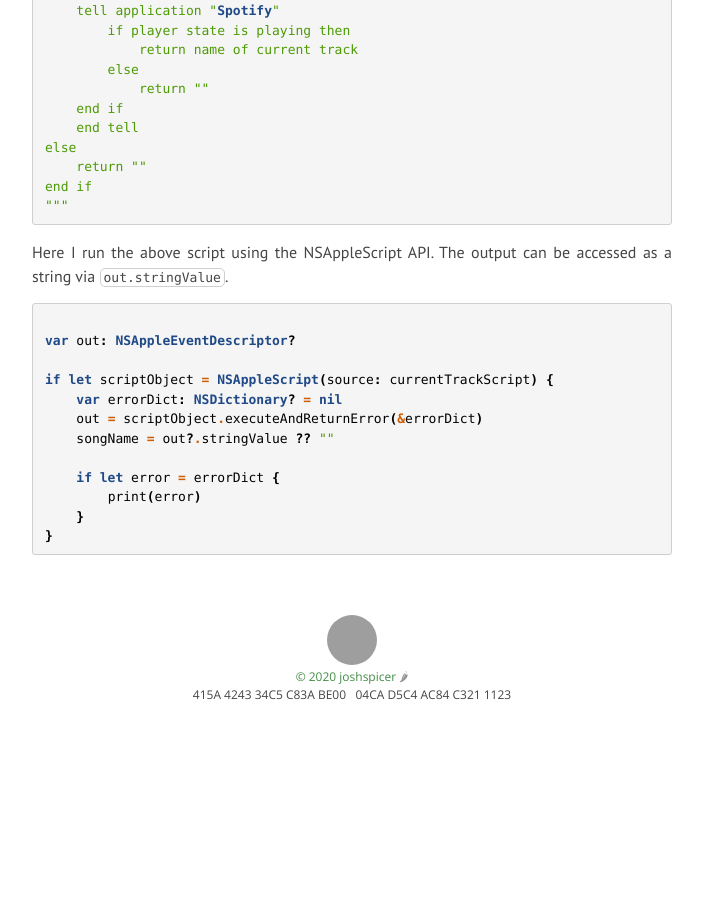
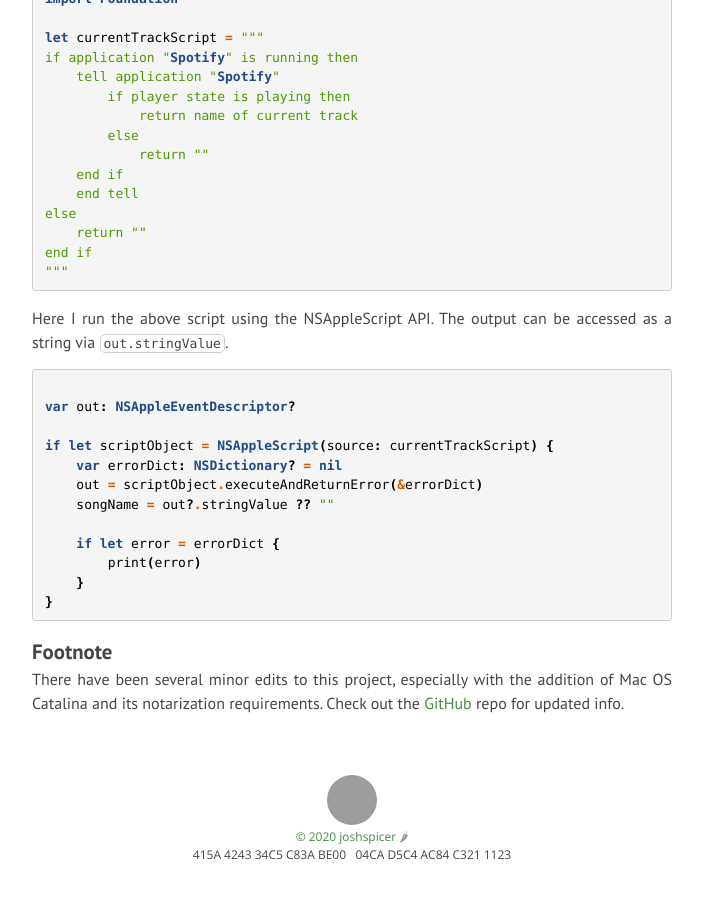
Before and after one commit to diezcami/arctic-fox-theme, a Jekyll site: the page built from _posts/2019-02-07-mojave-macos.md, in a window 1280 px wide and 900 px high, scrolled down 3748 px. Shown: the whole window, without its empty margins (288-991 px from the left). Built offline with Jekyll 4.4.1, drawn with Linux system fonts in a browser that asks for light colours; nearby versions of some CDN libraries; before the commit the page ends 4488 px from its top, so only the background shows below that; some of the changed text lies outside the part shown.

Commit message:
spotstatus updates

````diff
--- a/_posts/2019-02-07-mojave-macos.md
+++ b/_posts/2019-02-07-mojave-macos.md
@@ -5,10 +5,13 @@
 redirect_from:
   - /SpotStatus/
   - /spotstatus/
-permalink: applescript-mojave
+  - /applescript-mojave/
+  - /applescript-catalina/
+permalink: applescript
 favorite: "true"
+---
 
----
+> Download the latest release of SpotStatus, the result of this blog post, on [**GitHub**](http://github.com:joshspicer/SpotStatus). (4/4/20 - v1.3.1 updated for MacOS Catalina).
 
 I recently discovered AppleScript and I _love_ it. Unfortunately i'm **several** years late, and with Mojave's latest security additions, AppleScript is more restricted then ever.
 
@@ -120,3 +123,7 @@
     }
 }
 ```
+
+### Footnote
+
+There have been several minor edits to this project, especially with the addition of Mac OS Catalina and its notarization requirements. Check out the [GitHub](http://github.com:joshspicer/SpotStatus) repo for updated info.
````
Also changed, not shown: 1 other file.
